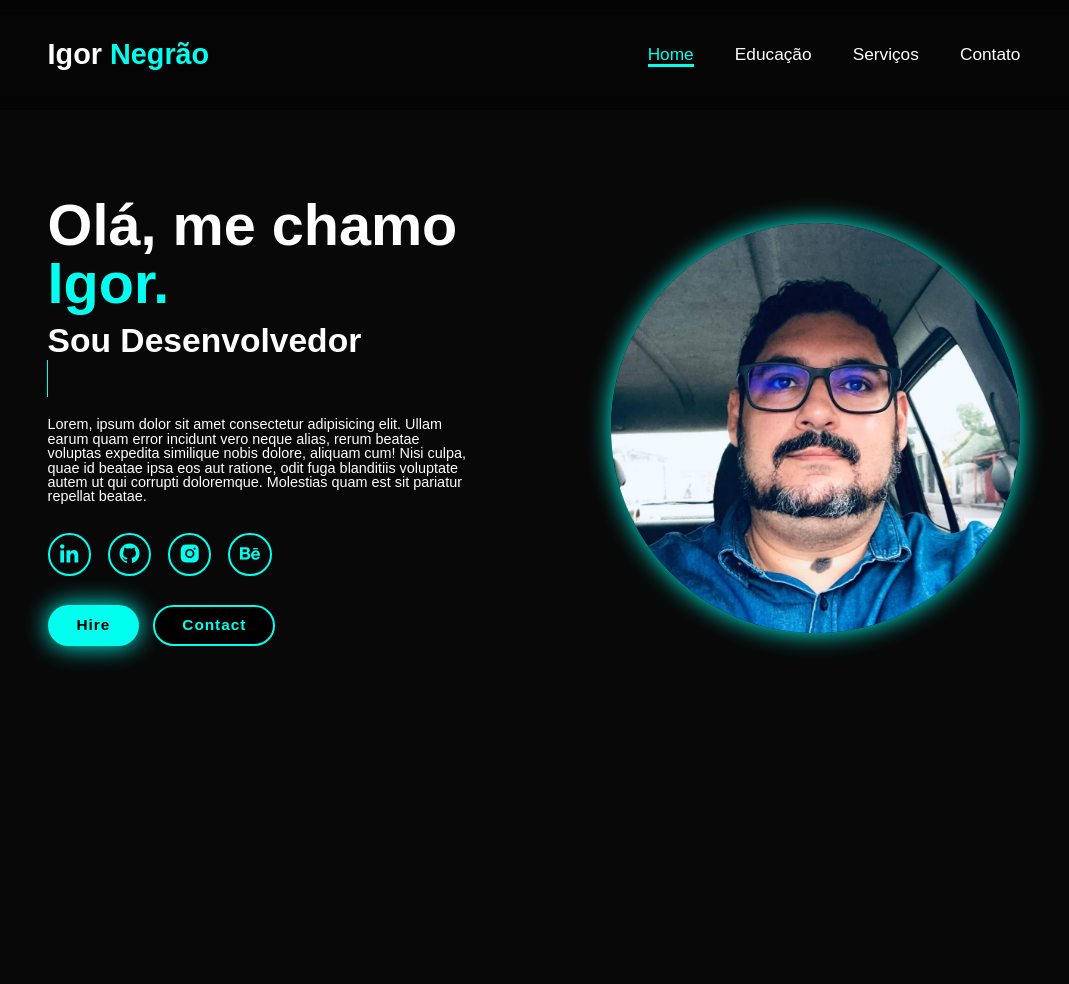
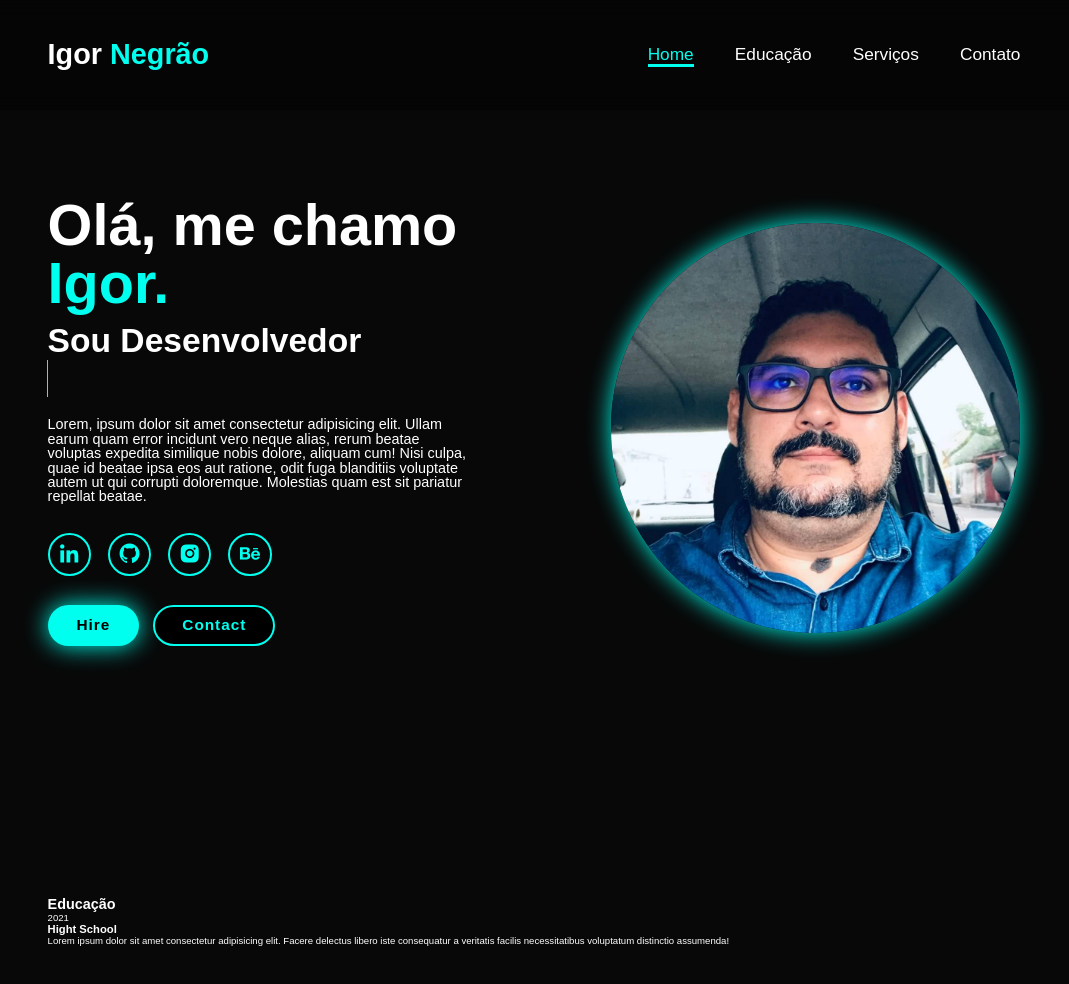
Before and after one commit to igorprnegrao/portfolio-negraoipr-dev, a plain HTML site: page index.html in a window 1280 px wide. Shown: the whole page, without its empty margins (106-1175 px from the left). Before the commit the page ends 800 px from the top, so only its background shows below. Drawn offline with nearby package versions, Linux system fonts and the light colour scheme.

Commit message:
section education

```diff
--- a/index.html
+++ b/index.html
@@ -38,8 +38,24 @@
         </div> <!--home-content-->
             <div class="home-img">
                 <img src="./img/me.jpeg" alt="">
-            </div>
+            </div> <!--home-content-->
     </section> <!--home-->
+    <section class="education" id="education">
+        <h2 class="heading">Educação</h2>
+        <div class="time-line-items">
+            <div class="timeline-item">
+                <div class="timeline-dot">
+                    <div class="timeline-date">
+                        2021
+                    </div>
+                    <div class="timeline-content">
+                        <h3>Hight School</h3>
+                        <p>Lorem ipsum dolor sit amet consectetur adipisicing elit. Facere delectus libero iste consequatur a veritatis facilis necessitatibus voluptatum distinctio assumenda!</p>
+                    </div><!--timeline-content-->
+                </div> <!--timeline-dot-->
+            </div> <!--timeline-item-->
+        </div><!--timeline-items-->
+    </section> <!--education-->
     <script src="./script.js"></script>
 </body>
 </html>
```
